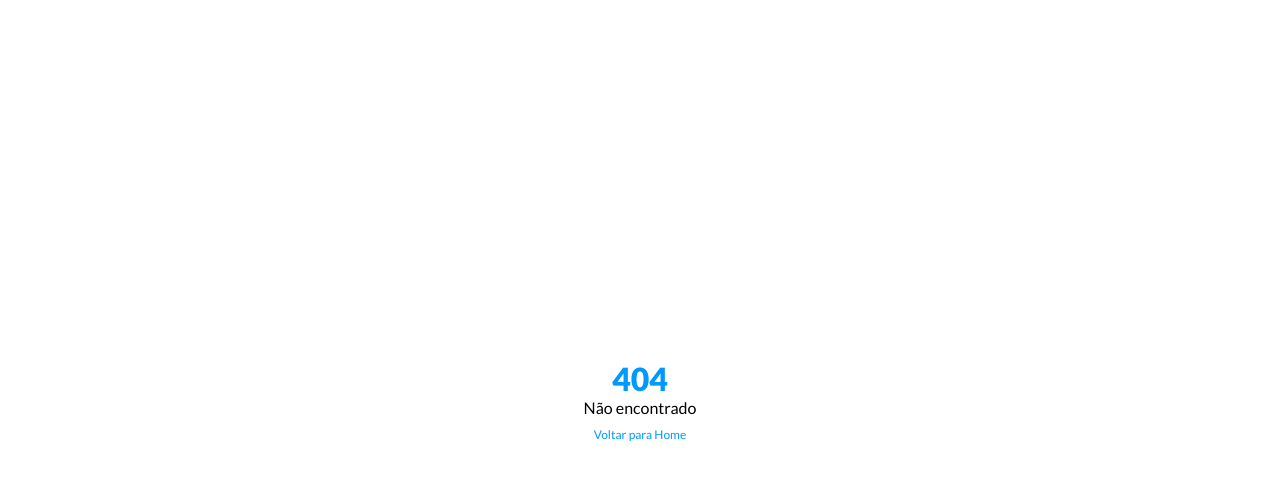
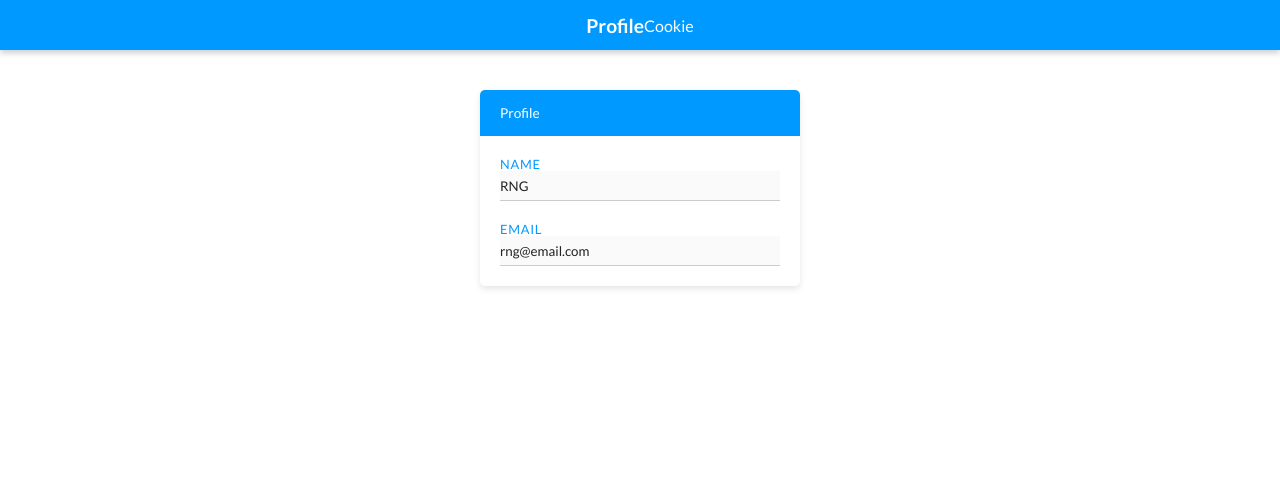
Before and after one commit to RafaelRNG/alga-stock, a React (Create React App) app: page /profile in a window 1280 px wide. Before the commit this address had no page. Shown: the top 480 px of the page. Built offline with nearby package versions, Linux system fonts and the light colour scheme.

Commit message:
Adicionando Profile e Login

```diff
--- a/package.json
+++ b/package.json
@@ -19,6 +19,7 @@
     "react-router-dom": "^5.2.0",
     "react-scripts": "4.0.3",
     "redux": "^4.0.5",
+    "redux-persist": "^6.0.0",
     "redux-thunk": "^2.3.0",
     "sweetalert2": "^10.15.5",
     "typescript": "^4.2.2",
--- /dev/null
+++ b/src/components/Authentication/LoginForm.tsx
@@ -0,0 +1,44 @@
+import { useState, ChangeEvent } from "react";
+import Button from "../../shared/Button"
+import Form from "../../shared/Form";
+import Input from "../../shared/Input"
+
+const LoginForm = () => {
+
+   const [form, setForm] = useState({
+      user: "",
+      pass: ""
+   });
+
+   const handleInputChange = (event: ChangeEvent<HTMLInputElement>) => {
+      const { name, value } = event.target;
+
+      setForm({
+         ...form,
+         [name]: value
+      })
+   }
+
+   const handleLogin = () => {
+      console.table(form)
+   }
+
+   return <Form title="Login - AlgaStock" onSubmit={handleLogin}>
+      <Input
+         label="User"
+         name="user"
+         value={form.user}
+         onChange={handleInputChange}
+         placeholder="E.g.: your_user_name" />
+      <Input
+         label="password"
+         type="password"
+         value={form.pass}
+         onChange={handleInputChange}
+         name="pass" />
+
+      <Button>Login</Button>
+   </Form>
+}
+
+export default LoginForm;
--- /dev/null
+++ b/src/components/Authentication/ProfileCard.tsx
@@ -0,0 +1,31 @@
+import { FC } from "react";
+import Form from "../../shared/Form";
+import Input from "../../shared/Input";
+
+export interface User {
+   name: string;
+   email: string;
+}
+
+interface ProfileCardProps {
+   user: User;
+}
+
+const ProfileCard: FC<ProfileCardProps> = ({ user }) => {
+   return <div style={{
+      minWidth: "320px"
+   }}>
+      <Form title="Profile">
+         <Input
+            label="Name"
+            value={user.name}
+            disabled />
+         <Input
+            label="Email"
+            value={user.email}
+            disabled />
+      </Form>
+   </div>
+}
+
+export default ProfileCard;
--- a/src/routes.tsx
+++ b/src/routes.tsx
@@ -4,14 +4,17 @@ import {
    Route
 } from "react-router-dom";
 import HomeView from "./views/HomeView";
+import LoginView from "./views/LoginView";
 import NotFoundView from "./views/NotFoundView";
+import ProfileView from "./views/ProfileView";
 
 const Routes = () => {
    return (
       <BrowserRouter>
          <Switch>
             <Route exact path="/" component={HomeView} />
-
+            <Route exact path="/login" component={LoginView} />
+            <Route exact path="/profile" component={ProfileView} />
 
             <Route path="*" component={NotFoundView} />
          </Switch>
--- /dev/null
+++ b/src/views/LoginView.tsx
@@ -0,0 +1,18 @@
+import LoginForm from "../components/Authentication/LoginForm";
+
+const LoginView = () => {
+   return <div style={{
+      minHeight: "100vh",
+      display: "flex",
+      alignItems: "center",
+      justifyContent: "center",
+   }}>
+      <div style={{
+         minWidth: 420
+      }}>
+         <LoginForm />
+      </div>
+   </div>
+}
+
+export default LoginView;
--- /dev/null
+++ b/src/views/ProfileView.tsx
@@ -0,0 +1,35 @@
+import { FC } from "react";
+import { connect } from "react-redux";
+import ProfileCard, { User } from "../components/Authentication/ProfileCard";
+import Header from "../components/Header";
+import Container from "../shared/Container";
+
+interface ProfileViewProps {
+   user: User
+}
+
+const ProfileView: FC<ProfileViewProps> = ({ user }) => {
+   return <>
+      <Header
+         title="Profile" />
+      <Container>
+         <div style={{
+            display: "flex",
+            justifyContent: "center",
+            margin: "auto"
+         }}>
+            <ProfileCard
+               user={user} />
+         </div>
+      </Container>
+   </>
+}
+
+const mapStateToProps = () => ({
+   user: {
+      name: "RNG",
+      email: "rng@email.com"
+   }
+})
+
+export default connect(mapStateToProps)(ProfileView);
```
Also changed, not shown: 1 other file (tests, documents, lock files or other folders).
